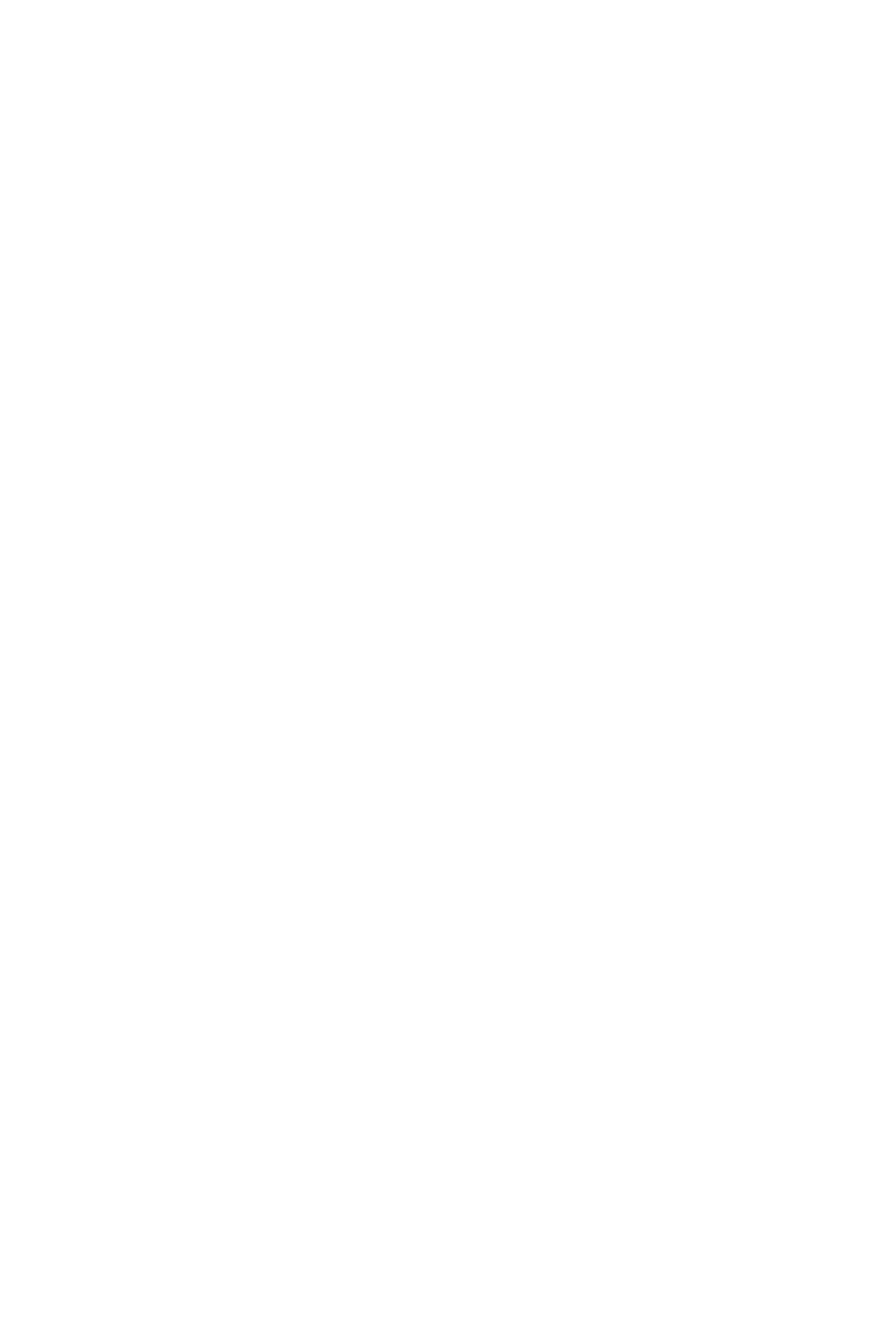
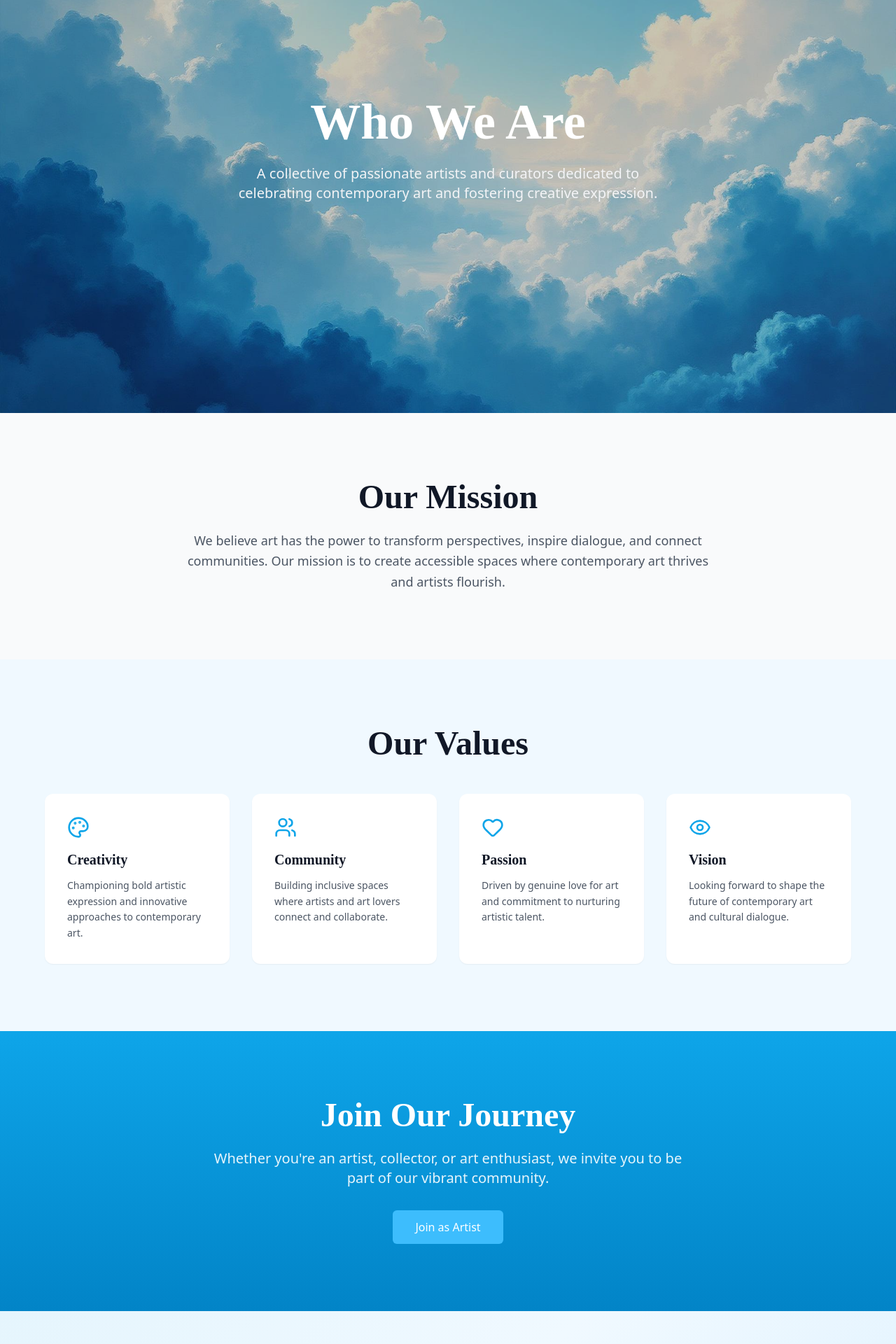
Before and after one commit to shahdhammouda02/ArtFeat, a React (Vite) app: page /who-we-are in a window 1280 px wide. Before the commit this address had no page. Shown: the part 300-2220 px from the top of the page at 70% size. Before the commit the page ends 800 px from the top, so only its background shows below. Built offline with nearby package versions, Linux system fonts and the light colour scheme.

Commit message:
Who We Are

```diff
--- /dev/null
+++ b/src/pages/WhoWeAre/WhoWeAre.tsx
@@ -0,0 +1,18 @@
+import React from "react";
+import Hero from "./components/Hero";
+import Mission from "./components/Mission";
+import Values from "./components/Values";
+import Join from "./components/Join";
+
+const WhoWeAre: React.FC = () => {
+  return (
+    <main>
+      <Hero />
+      <Mission />
+      <Values />
+      <Join />
+    </main>
+  );
+};
+
+export default WhoWeAre;
--- /dev/null
+++ b/src/pages/WhoWeAre/components/Hero.tsx
@@ -0,0 +1,34 @@
+import React from "react";
+import heroBg from "@/assets/images/who-bg.jpg";
+
+const Hero: React.FC = () => {
+  return (
+    <section
+      className="relative flex flex-col justify-center items-center text-center text-white h-[90vh]"
+      style={{
+        backgroundImage: `url(${heroBg})`,
+        backgroundSize: "cover",
+        backgroundPosition: "center",
+      }}
+    >
+      {/* طبقة التعتيم */}
+      <div className="absolute inset-0 bg-black/20"></div>
+
+      {/* المحتوى */}
+      <div className="relative z-10 max-w-2xl px-4">
+        <h1
+          className="text-6xl md:text-7xl font-[Playfair_Display] font-semibold mb-6"
+          style={{ fontFamily: "'Playfair Display', serif" }}
+        >
+          Who We Are
+        </h1>
+        <p className="text-lg md:text-xl text-gray-100 leading-relaxed mb-8">
+          A collective of passionate artists and curators dedicated to
+          celebrating contemporary art and fostering creative expression.
+        </p>
+      </div>
+    </section>
+  );
+};
+
+export default Hero;
--- /dev/null
+++ b/src/pages/WhoWeAre/components/Join.tsx
@@ -0,0 +1,35 @@
+import React from "react";
+import { useNavigate } from "react-router-dom";
+
+const Join: React.FC = () => {
+  const navigate = useNavigate();
+
+  return (
+    <section className="bg-gradient-to-b from-sky-500 to-sky-600 text-center text-white py-24 px-6">
+      <h2
+        className="text-4xl md:text-5xl font-semibold mb-6"
+        style={{ fontFamily: "'Cormorant Garamond', serif" }}
+      >
+        Join Our Journey
+      </h2>
+
+      <p className="text-lg md:text-xl text-white/90 max-w-2xl mx-auto mb-8 leading-relaxed">
+        Whether you're an artist, collector, or art enthusiast, we invite you to
+        be part of our vibrant community.
+      </p>
+
+      <button
+        onClick={() => navigate("/signup")}
+        className="px-8 py-3 rounded-md font-medium transition"
+        style={{
+          backgroundColor: "#3dbdfd",
+          color: "white",
+        }}
+      >
+        Join as Artist
+      </button>
+    </section>
+  );
+};
+
+export default Join;
--- /dev/null
+++ b/src/pages/WhoWeAre/components/Mission.tsx
@@ -0,0 +1,24 @@
+import React from "react";
+
+const Mission: React.FC = () => {
+  return (
+    <section className="bg-gray-50 py-24 text-center px-6">
+      <h2
+        className="text-4xl md:text-5xl font-semibold text-gray-900 mb-6"
+        style={{ fontFamily: "'Cormorant Garamond', serif" }}
+      >
+        Our Mission
+      </h2>
+
+      <div className="max-w-3xl mx-auto text-gray-600 text-lg leading-relaxed">
+        <p>
+          We believe art has the power to transform perspectives, inspire
+          dialogue, and connect communities. Our mission is to create accessible
+          spaces where contemporary art thrives and artists flourish.
+        </p>
+      </div>
+    </section>
+  );
+};
+
+export default Mission;
--- /dev/null
+++ b/src/pages/WhoWeAre/components/Values.tsx
@@ -0,0 +1,69 @@
+import React from "react";
+import { Palette, Users, Heart, Eye } from "lucide-react";
+
+const values = [
+  {
+    icon: <Palette className="w-8 h-8 text-sky-500" />,
+    title: "Creativity",
+    desc: "Championing bold artistic expression and innovative approaches to contemporary art.",
+  },
+  {
+    icon: <Users className="w-8 h-8 text-sky-500" />,
+    title: "Community",
+    desc: "Building inclusive spaces where artists and art lovers connect and collaborate.",
+  },
+  {
+    icon: <Heart className="w-8 h-8 text-sky-500" />,
+    title: "Passion",
+    desc: "Driven by genuine love for art and commitment to nurturing artistic talent.",
+  },
+  {
+    icon: <Eye className="w-8 h-8 text-sky-500" />,
+    title: "Vision",
+    desc: "Looking forward to shape the future of contemporary art and cultural dialogue.",
+  },
+];
+
+const Values: React.FC = () => {
+  return (
+    <section className="bg-sky-50 py-24 px-6">
+      {/* 🔹 العنوان الرئيسي */}
+      <div className="text-center mb-12">
+        <h2
+          className="text-4xl md:text-5xl font-semibold text-gray-900 mb-6"
+          style={{ fontFamily: "'Cormorant Garamond', serif" }}
+        >
+          Our Values
+        </h2>
+      </div>
+
+      {/* 🔹 بطاقات القيم */}
+      <div className="max-w-6xl mx-auto grid sm:grid-cols-2 lg:grid-cols-4 gap-8">
+        {values.map((item, i) => (
+          <div
+            key={i}
+            className="bg-white p-8 rounded-xl shadow-sm hover:shadow-md transition text-left"
+          >
+            {/* 🔸 الأيقونة */}
+            <div className="mb-4">{item.icon}</div>
+
+            {/* 🔸 العنوان */}
+            <h3
+              className="text-xl font-semibold text-gray-900 mb-3"
+              style={{ fontFamily: "'Cormorant Garamond', serif" }}
+            >
+              {item.title}
+            </h3>
+
+            {/* 🔸 الوصف */}
+            <p className="text-gray-600 text-sm leading-relaxed">
+              {item.desc}
+            </p>
+          </div>
+        ))}
+      </div>
+    </section>
+  );
+};
+
+export default Values;
--- a/src/routes/routes.tsx
+++ b/src/routes/routes.tsx
@@ -19,6 +19,7 @@ import AddArtwork from "@/pages/ArtistDashboard/components/add-artwork/AddArtwor
 import CreateCollection from "@/pages/ArtistDashboard/components/create-collection/CreateCollection ";
 import Gallery from "@/pages/Gallery/Gallery";
 import EditProfile from "@/pages/ArtistDashboard/components/edit-profile/EditProfile";
+import WhoWeAre from "@/pages/WhoWeAre/WhoWeAre";
 
 
 export const routes: RouteObject[] = [
@@ -50,7 +51,12 @@ export const routes: RouteObject[] = [
       { path: "all-artworks", element: <Artworks /> },
       { path: "artworks/:id", element: <Details /> },
       { path: "photography", element: <Photography /> },
+        { path: "printmaking", element: <Photography /> },
+          { path: "abstract-art", element: <Photography /> },
+            { path: "paintings", element: <Photography /> },
       { path: "gallery", element: <Gallery /> },
+      { path: "who-we-are", element: <WhoWeAre /> },
+
 
     ],
   },
```
Also changed, not shown: src/assets/images/who-bg.jpg (added).
